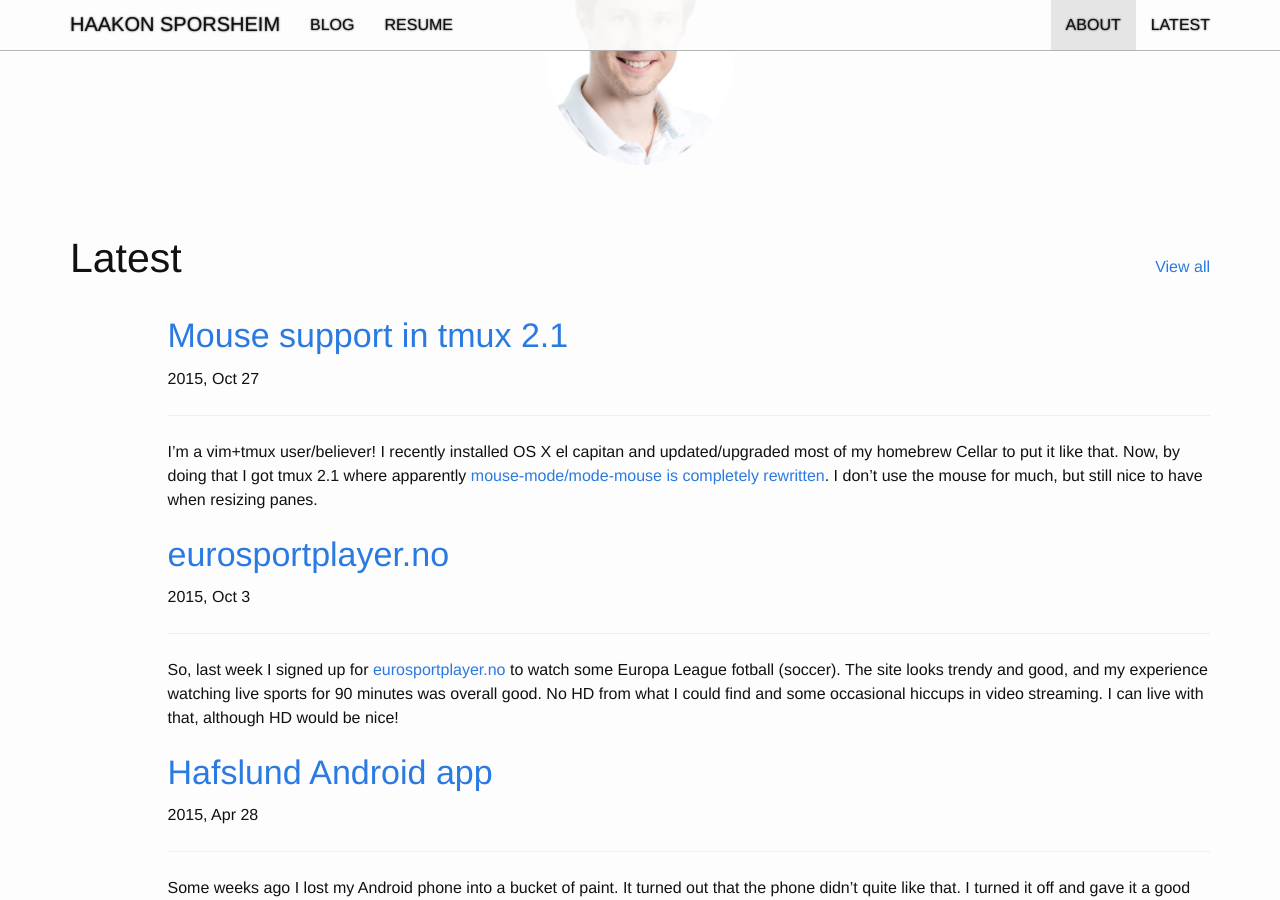
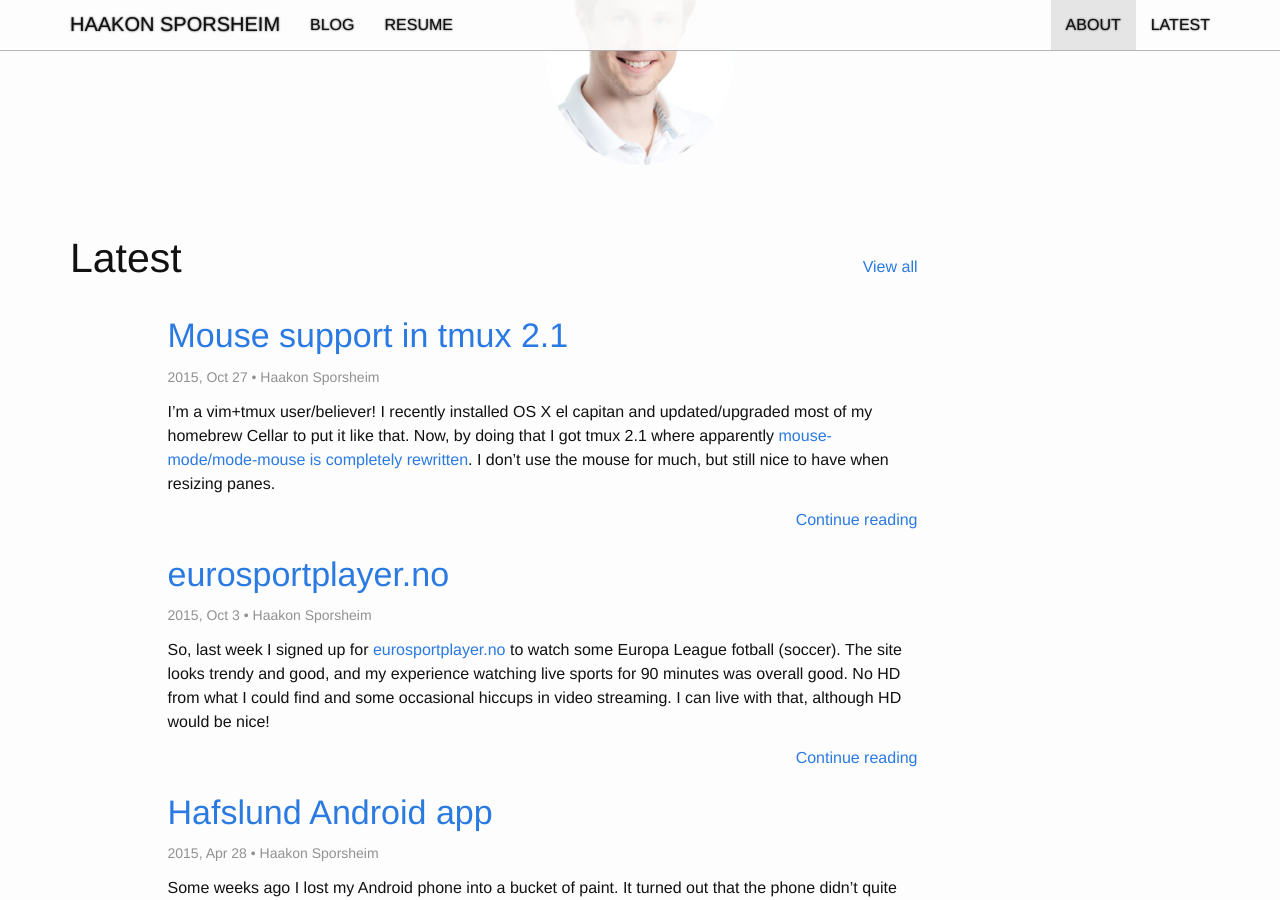
Before and after one commit to ieei/ieei.github.io, a Jekyll site: the page built from index.html, in a window 1280 px wide and 900 px high, scrolled down 1292 px. Built offline with Jekyll 4.4.1, drawn with Linux system fonts in a browser that asks for light colours; nearby versions of some CDN libraries; some of the changed text lies outside the part shown.

Commit message:
post: Refactor and fixup post lists.

```diff
--- /dev/null
+++ b/_includes/post_item.html
@@ -0,0 +1,18 @@
+        <div class="post-list-item">
+          <h2>
+            <a class="post-link" href="{{ post.url | prepend: site.baseurl }}">{{ post.title }}</a>
+          </h2>
+          <p class="post-meta">{{ post.date | date: "%Y, %b %-d" }}{% if post.author %} • {{ post.author }}{% endif %}{% if post.meta %} • {{ post.meta }}{% endif %}</p>
+          {% if include.full %}
+          <div class="post-content">
+            {{ post.content }}
+          </div>
+          {% else %}
+          <div class="post-excerpt">
+            {{ post.excerpt }}
+            <div class="text-right">
+              <a class="post-link" href="{{ post.url | prepend: site.baseurl }}">Continue reading</a>
+            </div>
+          </div>
+          {% endif %}
+        </div>
--- a/_layouts/post.html
+++ b/_layouts/post.html
@@ -5,7 +5,7 @@ layout: default
 
   <section id="post" class="container section">
     <div class="row">
-      <div class="col-xs-10 col-xs-offset-1 col-sm-12 col-sm-offset-0 col-md-8 col-md-offset-2">
+      <div class="col-sm-12 col-md-8">
         <header class="post-header">
           <h1 class="post-title">{{ page.title }}</h1>
           <p class="post-meta">{{ page.date | date: "%Y, %b %-d" }}{% if page.author %} • {{ page.author }}{% endif %}{% if page.meta %} • {{ page.meta }}{% endif %}</p>
--- a/css/main.scss
+++ b/css/main.scss
@@ -76,13 +76,15 @@ html, body {
 
 .post {
   padding-top: $spacing-unit / 2;
+}
 
-  .post-meta {
-    margin-top: 0px;
-    color: lighten($text-color, 50%);
-    font-size: $font-size-small;
-  }
+.post-meta {
+  margin-top: 0px;
+  color: lighten($text-color, 50%);
+  font-size: $font-size-small;
+}
 
+.post-content {
   p {
     margin: 16px 0px;
   }
--- a/index.html
+++ b/index.html
@@ -43,23 +43,14 @@ nav-sections:
     <div class="col-xs-6">
       <h1>Latest</h1>
     </div>
-    <div class="col-xs-6 text-right">
+    <div class="col-xs-6 col-md-3 text-right">
       <p><a href="{{ "/blog/" | prepend: site.baseurl }}">View all</a></p>
     </div>
   </div>
   <div class="row">
-    <div class="col-sm-11 col-sm-offset-1">
+    <div class="col-sm-11 col-sm-offset-1 col-md-8">
       {% for post in site.posts limit: 4 %}
-        <div class="post-list-item">
-          <h2>
-            <a class="post-link" href="{{ post.url | prepend: site.baseurl }}">{{ post.title }}</a>
-          </h2>
-          <span class="post-meta">{{ post.date | date: "%Y, %b %-d" }}</span>
-          <hr>
-          <div class="post-excerpt">
-            {{ post.excerpt }}
-          </div>
-        </div>
+        {% include post_item.html %}
       {% endfor %}
     </div>
   </div>
```
Also changed, not shown: blog/index.html (+6 -11 lines).
